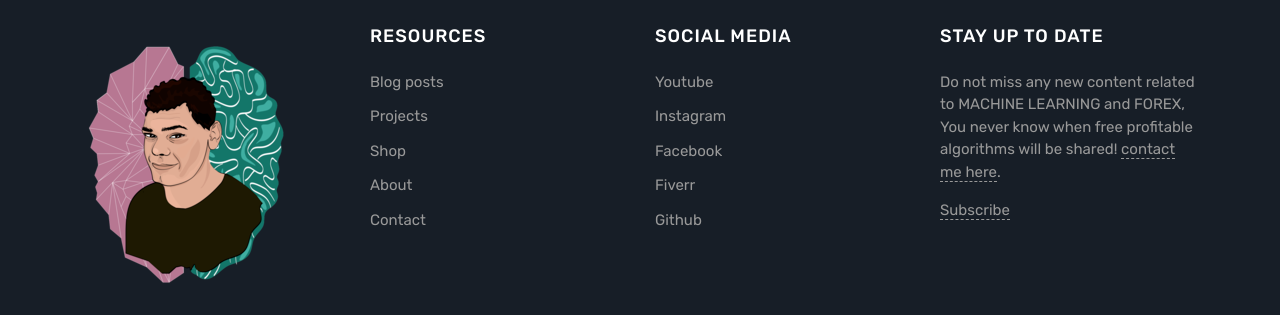
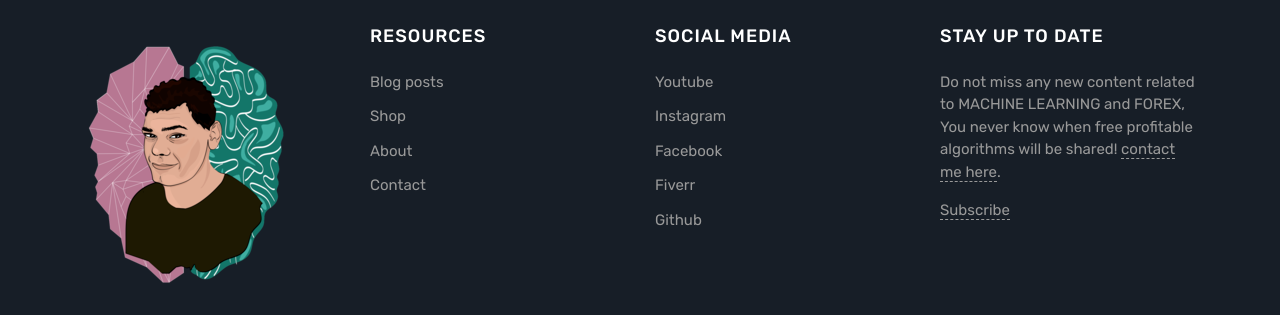
Before and after one commit to MikePapinski/MikePapinski.github.io, a Jekyll site: the page built from index.html, in a window 1280 px wide and 900 px high, scrolled down 1657 px. Shown: the part 467-782 px from the top of the window. Built offline with Jekyll 4.4.1, drawn with Linux system fonts in a browser that asks for light colours; emoji names are drawn with the system emoji font; the list of posts is cut into pages by our own code; comment, search, counter and statistics services are not loaded.

Commit message:
front update

```diff
--- a/_layouts/default.html
+++ b/_layouts/default.html
@@ -161,7 +161,6 @@
                 <h5 class="title">Resources</h5>
                 <ul>
                 <li><a target="_blank" href="{{ site.baseurl }}/blog_list.html">Blog posts</a></li>
-                <li><a target="blank" href="{{ site.baseurl }}/projects_list.html">Projects</a></li>
                 <li><a target="blank" href="{{ site.baseurl }}/products">Shop</a></li>
                 <li><a target="blank" href="{{ site.baseurl }}/about">About</a></li>
                 <li><a target="blank" href="{{ site.baseurl }}/contact">Contact</a></li>
```
